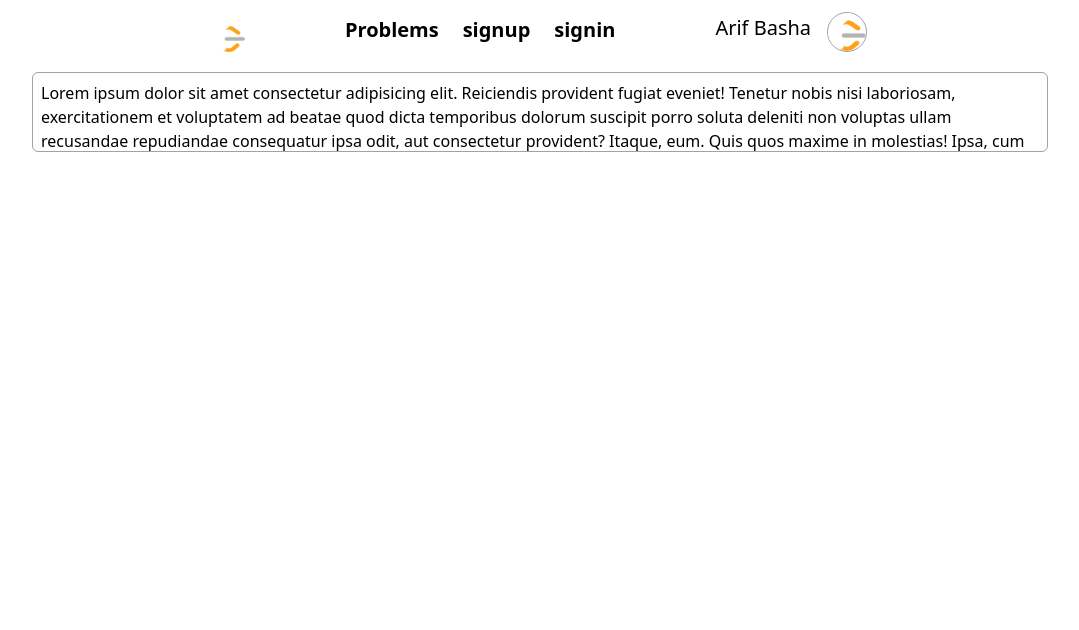
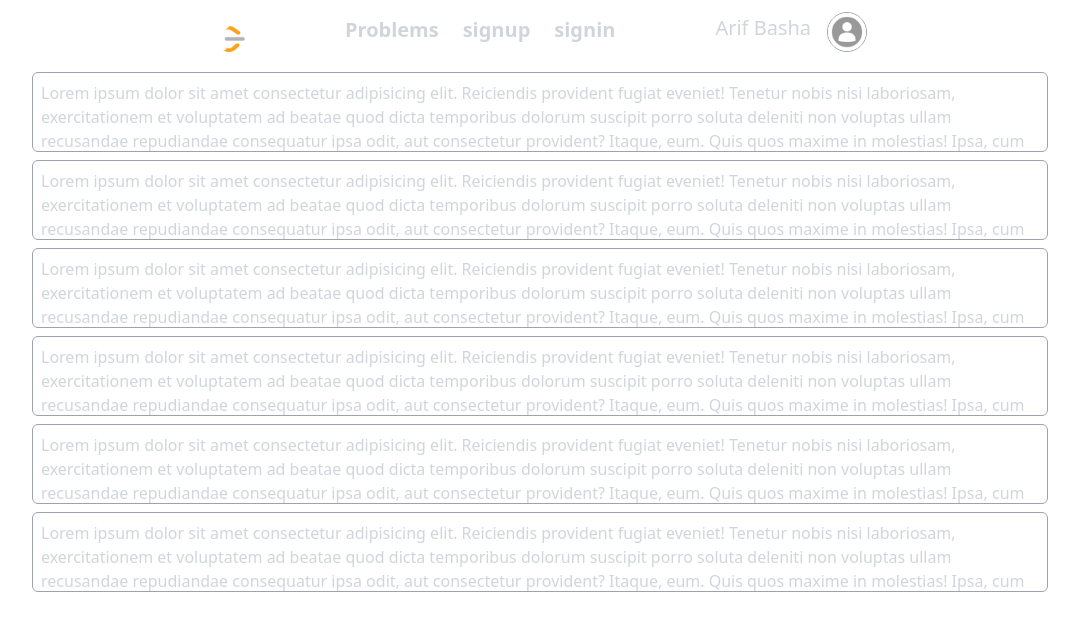
Before and after one commit to hkirat/react-assignment, a React (Vite) app: page / in a window 1280 px wide. Shown: the top 630 px of the page, without its empty margins (100-1179 px from the left). Built offline with nearby package versions, Linux system fonts and the light colour scheme.

Commit message:
test handled

```diff
--- a/src/components/Layout.jsx
+++ b/src/components/Layout.jsx
@@ -3,7 +3,7 @@ import Navbar from "./Navbar";
 import { Toaster } from "react-hot-toast";
 const Layout = ({ children }) => {
   return (
-    <div className=" dark:bg-black dark:text-white   min-h-screen overflow-scroll">
+    <div className=" dark:bg-black text-gray-300 font-light   min-h-screen overflow-scroll">
       <Navbar />
       <Toaster />
       <main className="mt-4">{children}</main>
--- a/src/components/Navbar.jsx
+++ b/src/components/Navbar.jsx
@@ -1,6 +1,7 @@
 import React, { useState } from "react";
 import { Link } from "react-router-dom";
 import logo from "../assets/logo.png";
+import avatar from "../assets/default.jpg";
 
 const Navbar = () => {
   const [active, setActive] = useState(true);
@@ -66,8 +67,8 @@ const Navbar = () => {
       <div className="flex gap-4 max-sm:order-1 text-center justify-between items-center">
         <span className="font-normal text-xl max-sm:hidden">Arif Basha</span>
         <img
-          src={logo}
-          alt="user"
+          src={avatar}
+          alt="avatar"
           className="h-10 w-10 rounded-full bg-no-repeat bg-cover border border-gray-400 mt-2"
         />
       </div>
--- /dev/null
+++ b/src/components/Results.jsx
@@ -0,0 +1,16 @@
+const Results = ({ result }) => {
+  return (
+    <>
+      <div
+        className={`${
+          result?.msg === undefined ? "text-red-600" : "text-green-600"
+        }`}
+      >
+        <h3>{result?.msg || result?.err}</h3>
+        <span>{result.data.result}</span>
+      </div>
+    </>
+  );
+};
+
+export default Results;
--- a/src/index.css
+++ b/src/index.css
@@ -1,6 +1,7 @@
 @tailwind base;
 @tailwind components;
 @tailwind utilities;
+
 
 
 td,
--- a/src/pages/Home.jsx
+++ b/src/pages/Home.jsx
@@ -1,6 +1,46 @@
 const Home = () => {
   return (
     <div className="flex justify-center items-center w-screen flex-col  overflow-scroll gap-2 max-w-screen-lg mx-auto  ">
+      <p className="px-2 py-2 overflow-hidden  max-h-[80px] border border-gray-400 rounded-md font-light mx-1">
+        Lorem ipsum dolor sit amet consectetur adipisicing elit. Reiciendis
+        provident fugiat eveniet! Tenetur nobis nisi laboriosam, exercitationem
+        et voluptatem ad beatae quod dicta temporibus dolorum suscipit porro
+        soluta deleniti non voluptas ullam recusandae repudiandae consequatur
+        ipsa odit, aut consectetur provident? Itaque, eum. Quis quos maxime in
+        molestias! Ipsa, cum temporibus?
+      </p>
+      <p className="px-2 py-2 overflow-hidden  max-h-[80px] border border-gray-400 rounded-md font-light mx-1">
+        Lorem ipsum dolor sit amet consectetur adipisicing elit. Reiciendis
+        provident fugiat eveniet! Tenetur nobis nisi laboriosam, exercitationem
+        et voluptatem ad beatae quod dicta temporibus dolorum suscipit porro
+        soluta deleniti non voluptas ullam recusandae repudiandae consequatur
+        ipsa odit, aut consectetur provident? Itaque, eum. Quis quos maxime in
+        molestias! Ipsa, cum temporibus?
+      </p>
+      <p className="px-2 py-2 overflow-hidden  max-h-[80px] border border-gray-400 rounded-md font-light mx-1">
+        Lorem ipsum dolor sit amet consectetur adipisicing elit. Reiciendis
+        provident fugiat eveniet! Tenetur nobis nisi laboriosam, exercitationem
+        et voluptatem ad beatae quod dicta temporibus dolorum suscipit porro
+        soluta deleniti non voluptas ullam recusandae repudiandae consequatur
+        ipsa odit, aut consectetur provident? Itaque, eum. Quis quos maxime in
+        molestias! Ipsa, cum temporibus?
+      </p>
+      <p className="px-2 py-2 overflow-hidden  max-h-[80px] border border-gray-400 rounded-md font-light mx-1">
+        Lorem ipsum dolor sit amet consectetur adipisicing elit. Reiciendis
+        provident fugiat eveniet! Tenetur nobis nisi laboriosam, exercitationem
+        et voluptatem ad beatae quod dicta temporibus dolorum suscipit porro
+        soluta deleniti non voluptas ullam recusandae repudiandae consequatur
+        ipsa odit, aut consectetur provident? Itaque, eum. Quis quos maxime in
+        molestias! Ipsa, cum temporibus?
+      </p>
+      <p className="px-2 py-2 overflow-hidden  max-h-[80px] border border-gray-400 rounded-md font-light mx-1">
+        Lorem ipsum dolor sit amet consectetur adipisicing elit. Reiciendis
+        provident fugiat eveniet! Tenetur nobis nisi laboriosam, exercitationem
+        et voluptatem ad beatae quod dicta temporibus dolorum suscipit porro
+        soluta deleniti non voluptas ullam recusandae repudiandae consequatur
+        ipsa odit, aut consectetur provident? Itaque, eum. Quis quos maxime in
+        molestias! Ipsa, cum temporibus?
+      </p>
       <p className="px-2 py-2 overflow-hidden  max-h-[80px] border border-gray-400 rounded-md font-light mx-1">
         Lorem ipsum dolor sit amet consectetur adipisicing elit. Reiciendis
         provident fugiat eveniet! Tenetur nobis nisi laboriosam, exercitationem
--- a/src/pages/Problem.jsx
+++ b/src/pages/Problem.jsx
@@ -1,13 +1,21 @@
 import React, { useContext, useEffect, useState } from "react";
 import { json, useParams } from "react-router-dom";
 import { toast } from "react-hot-toast";
+
+import Results from "../components/Results";
 
 const Problems = () => {
   const { id } = useParams();
   const [data, setData] = useState([]);
   const [error, setError] = useState("");
+  const [code, setCode] = useState("");
+  const [console, setConsole] = useState(false);
+  const [result, setResult] = useState([]);
+  const token = localStorage.getItem("token") || "";
   const fetchData = async () => {
-    const info = await fetch(`http://localhost:3001/user/question/${id}`);
+    const info = await fetch(`http://localhost:3001/user/question/${id}`, {
+      headers: { authorization: `temp ${token}` },
+    });
     const details = await info.json();
     if (info.status === 200) {
       setData(details.msg);
@@ -15,6 +23,7 @@ const Problems = () => {
       setError(details.err);
     }
   };
+  // use effect to fetch the data.
   useEffect(() => {
     fetchData();
 
@@ -22,14 +31,32 @@ const Problems = () => {
       fetchData;
     };
   }, []);
+  // handleTest
+  const handleTest = async () => {
+    const values = {
+      qid: id,
+      code: code,
+    };
+    let response = await fetch("http://localhost:3001/user/submissions", {
+      headers: {
+        authorization: `temp ${token}`,
+        "Content-Type": "application/json",
+      },
+      method: "post",
+      body: JSON.stringify(values),
+    });
+    let info = await response.json();
+    setResult(info);
+    setConsole(true);
+  };
 
   return (
     <>
       {error ? (
         <h1>{error}</h1>
       ) : (
-        <div className="grid gap-2 sm:grid-cols-2 w-full  border border-cyan-500 ">
-          <div className="p-4  border border-cyan-500 ">
+        <div className="grid gap-2 sm:grid-cols-2 w-full  border border-cyan-500 h-[85vh]">
+          <div className="p-4  border border-cyan-500 grid-rows-1">
             <h1>{data.title}</h1>
             <p>{data.description}</p>
             <p>
@@ -45,22 +72,49 @@ const Problems = () => {
             </p>
             <p>{JSON.stringify(data.testCases)}</p>
           </div>
-          <div className="p-4  border border-cyan-500">
-            <div className="">Languages</div>
+          <div className="p-4  border border-cyan-500 grid-rows-2 flex flex-col overflow-hidden">
+            <h1>Language</h1>
+            <div className="overflow-hidden grow h-[70vh] ">
               <textarea
                 name=""
                 id=""
-              className="text-black p-2 mt-2 w-full min-h-[70vh] rounded-md"
+                className="text-black p-2 mt-2 w-full h-full rounded-md"
+                value={code}
+                onChange={(e) => setCode(e.target.value)}
               ></textarea>
-            <div className="flex flex-row p-2 w-full gap-2 justify-between text-center ">
-              <p className="grow">Input TestCase</p>
+            </div>
+            <div className=" transition delay-100 ease-in-out">
+              <div className="flex flex-row p-2 w-full gap-2 justify-between text-center">
+                <button
+                  className="px-1 py-1 bg-gray-600 rounded-md "
+                  onClick={() => setConsole((prev) => !prev)}
+                >
+                  Console {!console ? "show" : "hide"}
+                </button>
                 <div className="flex justify-between gap-2">
-                <button className="rounded-md bg-cyan-500 text-white px-2 py-2">
+                  <button
+                    className="rounded-md bg-cyan-500 text-white px-2 py-2"
+                    onClick={handleTest}
+                  >
                     Test
                   </button>
                   <button className="rounded-md bg-cyan-500 text-white px-2 py-2">
                     Submit
                   </button>
+                </div>
+              </div>
+              <div
+                className={`${
+                  console
+                    ? "block overflow-scroll min-h-[30vh] px-2 border border-gray-400 rounded-sm w-full "
+                    : "hidden"
+                }`}
+              >
+                {result.length === 0 ? (
+                  <span>No submissions and test done....</span>
+                ) : (
+                  <Results result={result} />
+                )}
               </div>
             </div>
           </div>
```
Also changed, not shown: src/assets/default.jpg (added), 1 other file (tests, documents, lock files or other folders). Lines whose indentation alone changed are shown as unchanged.
